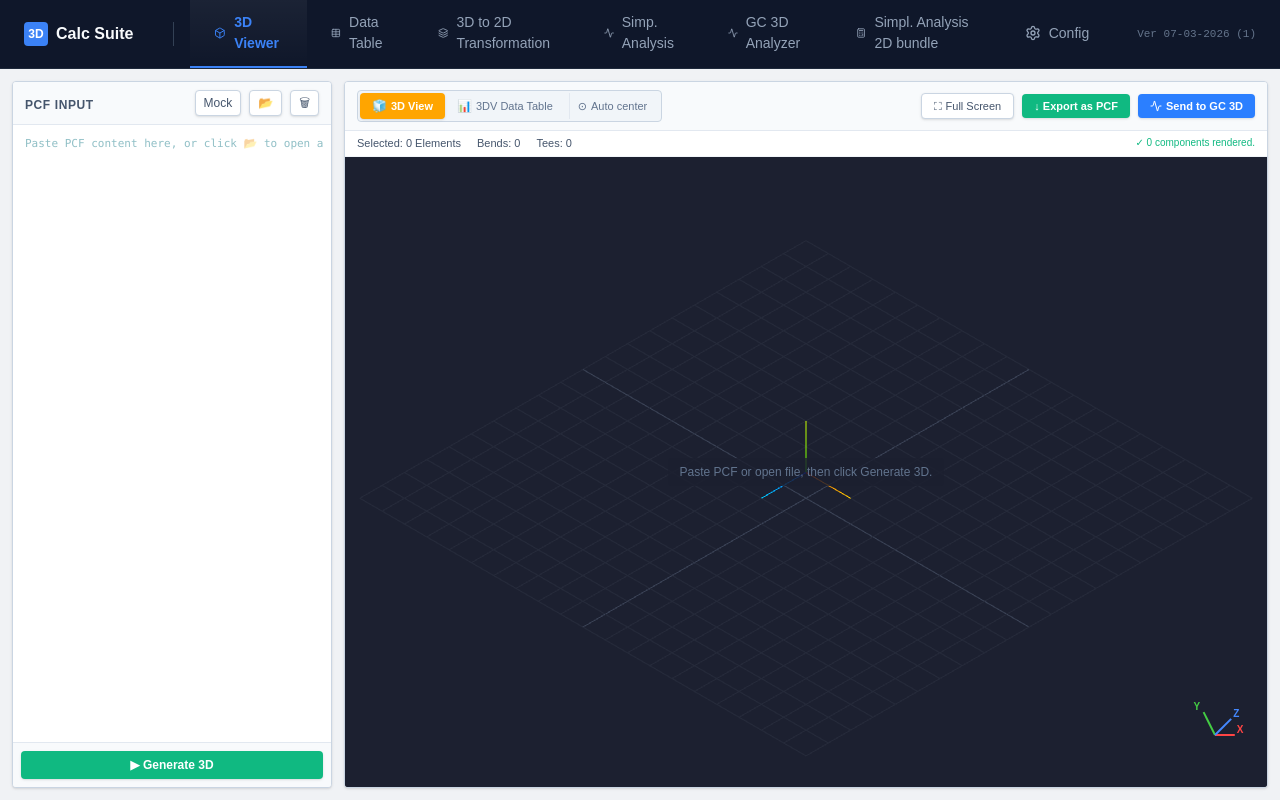
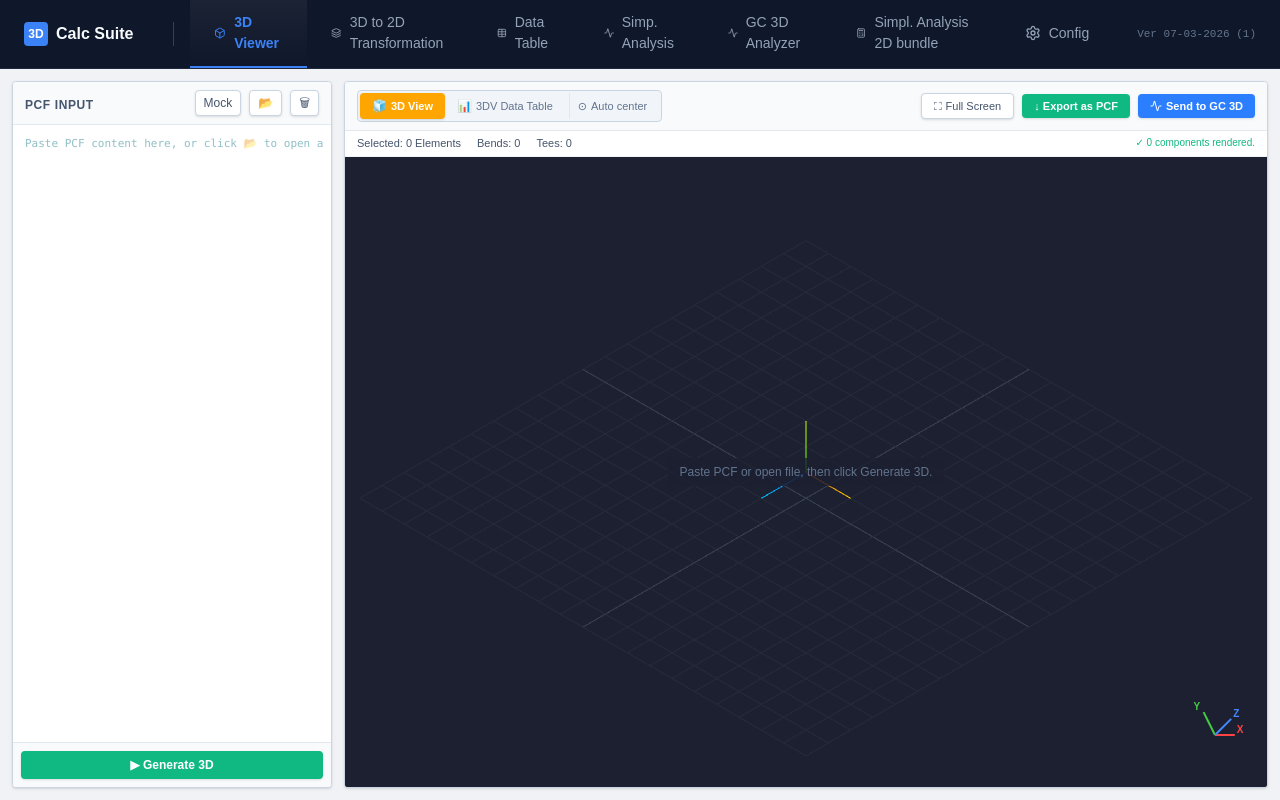
Before and after one commit to lakshman81-ai/Simplified-Calc-App, a React (Vite) app: page / in a window 1280 px wide. Built offline with nearby package versions, Linux system fonts and the light colour scheme; the HTML template or start-up script is replaced by a standard one.

Commit message:
fix: Move Data Table tab after 3D to 2D transformation
- Reordered tabs in TopNav.jsx as requested.

Co-authored-by: lakshman81-ai <239943132+lakshman81-ai@users.noreply.github.com>

```diff
--- a/src/components/TopNav.jsx
+++ b/src/components/TopNav.jsx
@@ -46,8 +46,8 @@ export const TopNav = () => {
       <div style={{ width: '1px', height: '24px', background: '#334155', margin: '0 16px' }} />
       <div style={{ display: 'flex', flex: 1 }}>
         <TabItem id="viewer" name="3D Viewer" icon={Box} />
+        <TabItem id="transform" name="3D to 2D Transformation" icon={Layers} />
         <TabItem id="datatable" name="Data Table" icon={Table} />
-        <TabItem id="transform" name="3D to 2D Transformation" icon={Layers} />
         <TabItem id="simpAnalysis" name="Simp. Analysis" icon={Activity} />
         <TabItem id="gc3d" name="GC 3D Analyzer" icon={Activity} />
         <TabItem id="spl2bundle" name="Simpl. Analysis 2D bundle" icon={Calculator} />
```
